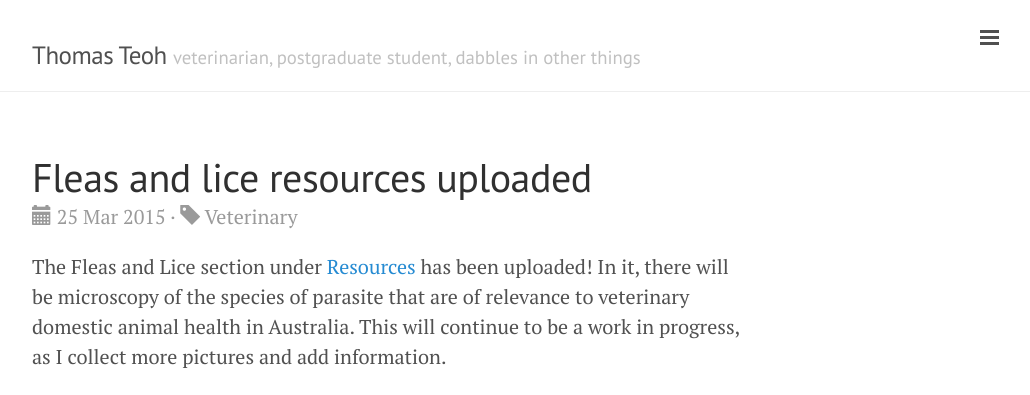
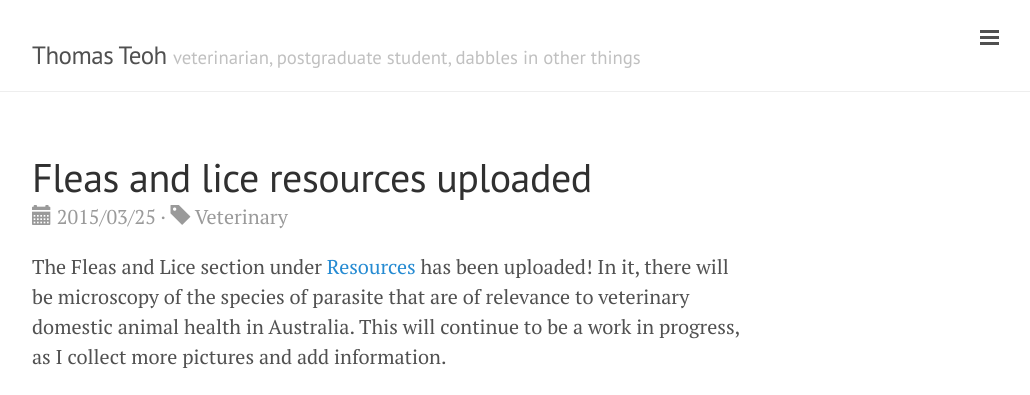
Before and after one commit to thomasteoh/thomasteoh.github.io, a Jekyll site: the page built from _posts/2015-03-25-fleas-and-lice.md, in a window 1280 px wide. Shown: the top 395 px of the page, without its empty margins (248-1278 px from the left). Built offline with Jekyll 4.4.1, drawn with Linux system fonts in a browser that asks for light colours; Markdown is read by kramdown in place of the engine named in the settings; comment, search, counter and statistics services are not loaded.

Commit message:
Changed date format in post

```diff
--- a/_layouts/post.html
+++ b/_layouts/post.html
@@ -4,7 +4,7 @@ layout: default
 
 <div class="post" itemscope itemtype="http://schema.org/Article">
   <h1 class="post-title" itemprop="headline">{{ page.title }}</h1>
-  <span class="post-date"><span class="glyphicon glyphicon-calendar" aria-hidden="true"></span> {{ page.date | date_to_string }} &middot; <span class="glyphicon glyphicon-tag" aria-hidden="true"></span> {{ page.category }}</span>
+  <span class="post-date"><span class="glyphicon glyphicon-calendar" aria-hidden="true"></span> {{ page.date | date: "%Y/%m/%d" }} &middot; <span class="glyphicon glyphicon-tag" aria-hidden="true"></span> {{ page.category }}</span>
   <meta itemprop="author" content="{{ site.author.name }}">
   <meta itemprop="datePublished" content="{{ page.date | date: "%Y-%m-%d" }}">
   <span itemprop="text">{{ content }}</span>
```
